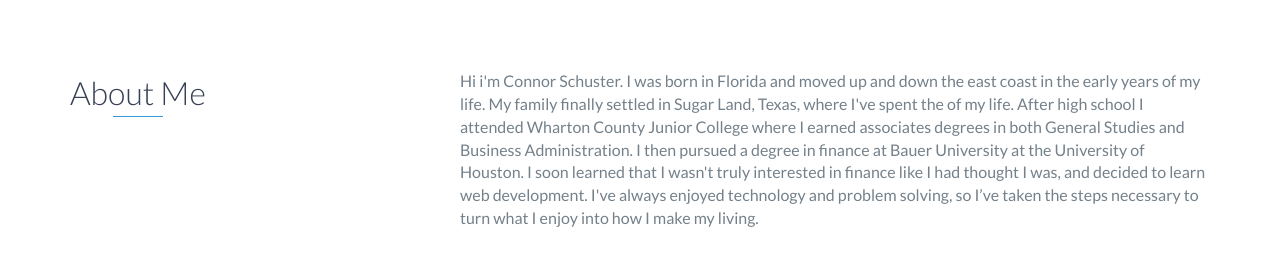
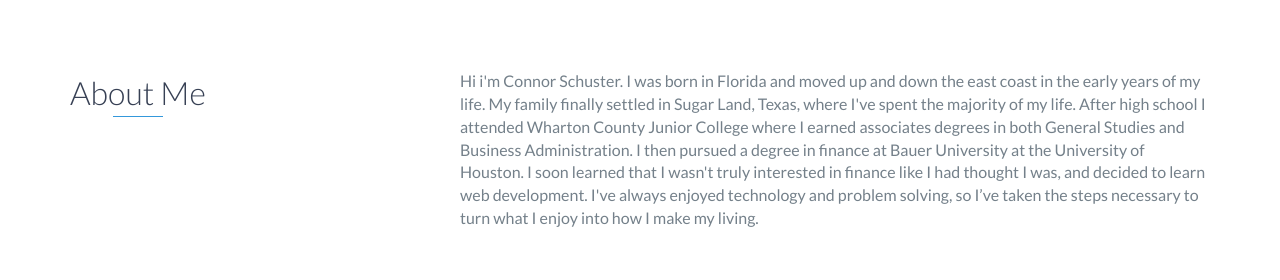
Before and after one commit to CSchuster1995/Cschuster1995.github.io, a website: page index.html in a window 1280 px wide. Shown: the part 805-1085 px from the top of the page. Drawn offline with nearby package versions, Linux system fonts and the light colour scheme.

Commit message:
typo fixes

```diff
--- a/index.html
+++ b/index.html
@@ -70,7 +70,7 @@
                 </div>
                 <div class="col-md-8">
                     <p>
-                        Hi i'm Connor Schuster. I was born in Florida and moved up and down the east coast in the early years of my life. My family finally settled in Sugar Land, Texas, where I've spent the of my life. After high school I attended Wharton County Junior College where I earned associates degrees in both General Studies and Business Administration. I then pursued a degree in finance at Bauer University at the University of Houston. I soon learned that I wasn't truly interested in finance like I had thought I was, and decided to learn web development. I've always enjoyed technology and problem solving, so I’ve taken the steps necessary to turn what I enjoy into how I make my living.
+                        Hi i'm Connor Schuster. I was born in Florida and moved up and down the east coast in the early years of my life. My family finally settled in Sugar Land, Texas, where I've spent the majority of my life. After high school I attended Wharton County Junior College where I earned associates degrees in both General Studies and Business Administration. I then pursued a degree in finance at Bauer University at the University of Houston. I soon learned that I wasn't truly interested in finance like I had thought I was, and decided to learn web development. I've always enjoyed technology and problem solving, so I’ve taken the steps necessary to turn what I enjoy into how I make my living.
                     </p>
                 </div>
             </div>
```
